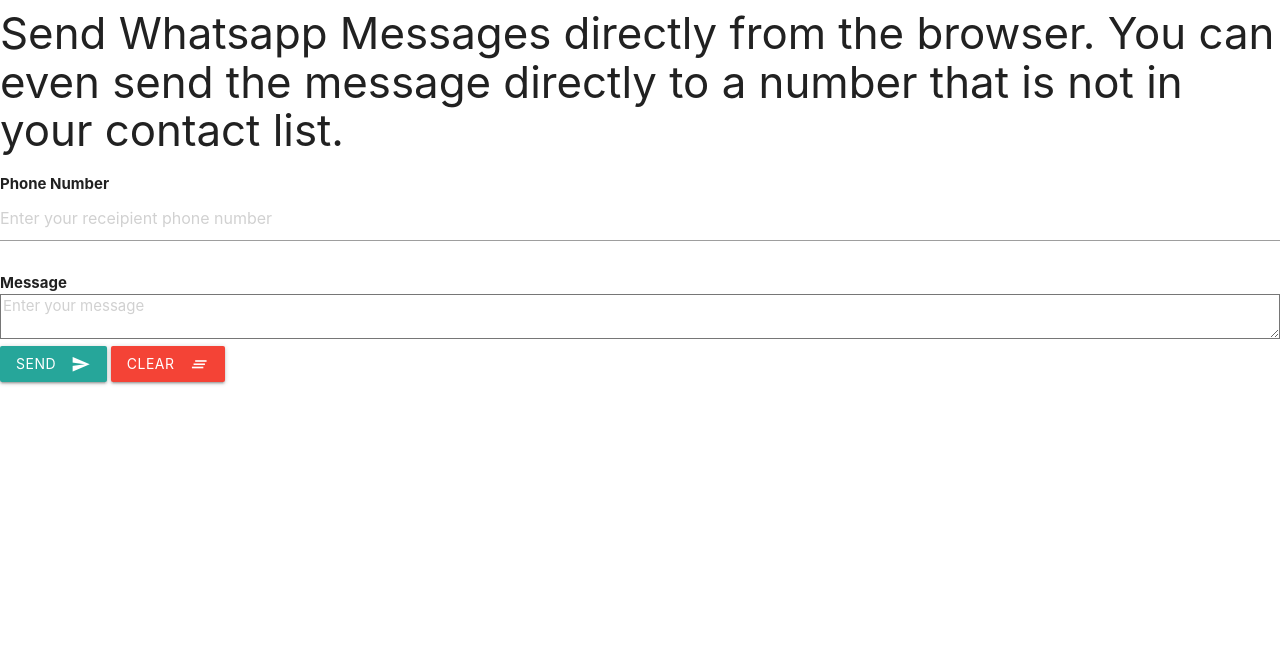
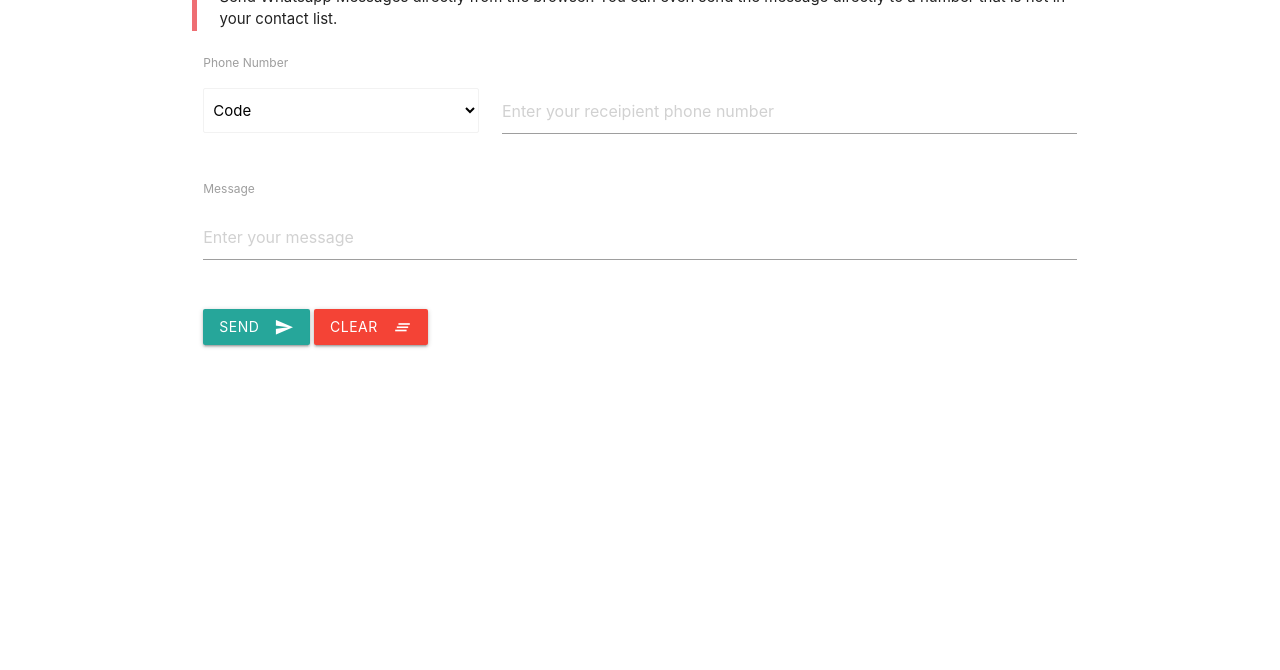
Before and after one commit to afzafri/Whatsapp-Express, a plain HTML site: page index.html in a window 1280 px wide. Shown: the part 130-800 px from the top of the page. Drawn offline with nearby package versions, Linux system fonts and the light colour scheme.

Commit message:
Redesigned UI using Materialize framework

```diff
--- a/index.html
+++ b/index.html
@@ -11,17 +11,34 @@
      <link href="http://fonts.googleapis.com/icon?family=Material+Icons" rel="stylesheet">
 </head>
 <body>
-<h1>Whatsapp Express</h1>
-<h3>Send Whatsapp Messages directly from the browser. You can even send the message directly to a number that is not in your contact list.</h3>
+<div class="container">
 
-<form name="messageForm" id="messageForm" onsubmit="return send()">
-	<b>Phone Number</b><br>
-	<select name="dialcode" id="dialcode" required="">
-		<option value="">Select country code</option>
+	<h2>Whatsapp Express</h2>
+	<blockquote>Send Whatsapp Messages directly from the browser. You can even send the message directly to a number that is not in your contact list.</blockquote>
+
+	<div class="row">
+		<form name="messageForm" id="messageForm" class="col s12" onsubmit="return send()">
+
+			<label>Phone Number</label>
+			<div class="row">
+				<div class="input-field col s4">
+					<select name="dialcode" id="dialcode" required="" class="browser-default">
+						<option value="">Code</option>
 					</select>
-	<input type="text" name="phone" id="phone" placeholder="Enter your receipient phone number" required=""><br><br>
-	<b>Message</b><br>
-	<textarea rows="10" cols="50" name="message" id="message" placeholder="Enter your message"></textarea><br>
+				</div>
+
+				<div class="input-field col s8">
+					<input type="text" name="phone" id="phone" placeholder="Enter your receipient phone number" required="">
+				</div>
+			</div>
+
+			<label>Message</label>
+			<div class="row">
+				<div class="input-field col s12">
+					<textarea rows="10" cols="50" name="message" id="message" class="materialize-textarea" placeholder="Enter your message"></textarea>
+				</div>
+			</div>
+
 			<button class="btn waves-effect waves-light" type="submit">
 				Send <i class="material-icons right">send</i>
 			</button>
@@ -29,7 +46,12 @@
 				Clear <i class="material-icons right">clear_all</i>
 			</button>
 		</form>
+	</div>
 
+</div>
+
+<!-- load process scripts -->
 <script type="text/javascript" src="./process.js"></script>
+
 </body>
 </html>
```
Lines whose indentation alone changed are shown as unchanged.
